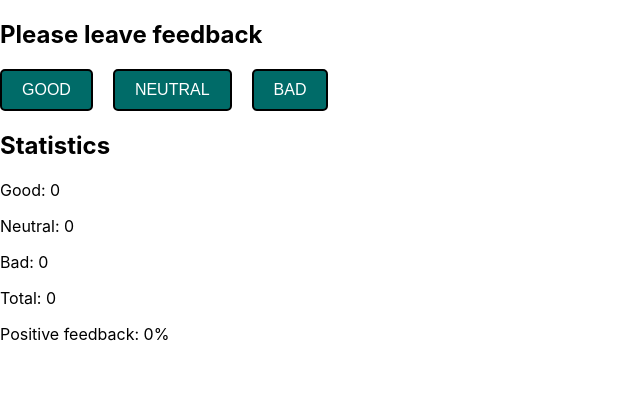
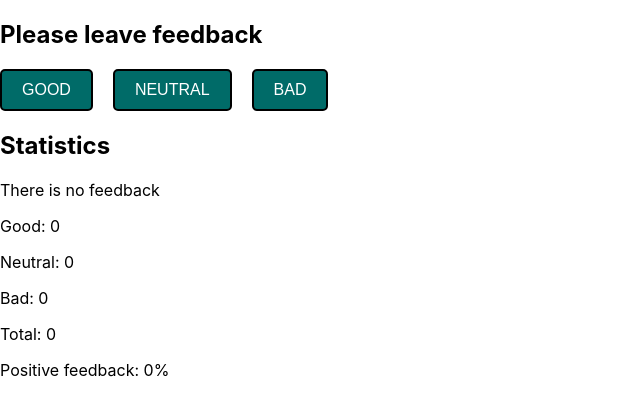
Before and after one commit to aniakurtiak/goit-react-hw-04-feedback, a React (Create React App) app: page / in a window 1280 px wide. Shown: the top 416 px of the page, without its empty margins (0-640 px from the left). Built offline with nearby package versions, Linux system fonts and the light colour scheme.

Commit message:
Notification

```diff
--- a/src/components/App.jsx
+++ b/src/components/App.jsx
@@ -2,6 +2,7 @@ import { Component } from "react";
 import { Feedback } from "./Feedback/Feedback";
 import { Statistics } from "./Statistics/Statistics";
 import { Section } from "./Section/Section";
+import { Notification } from "./Notification/Notification";
 
 export class App extends Component {
   state = {
@@ -59,6 +60,7 @@ const positiveFeedbackPer = this.countPositiveFeedbackPercentage();
             />
           </Section>
           <Section title="Statistics">
+            <Notification message="There is no feedback"/>
             <Statistics
               good = {this.state.good}
               neutral = {this.state.neutral}
--- /dev/null
+++ b/src/components/Notification/Notification.jsx
@@ -0,0 +1,7 @@
+export const Notification = ({message, children}) => (
+    <div>
+        <p>{message}</p>
+        {children}
+    </div>
+
+)
```
